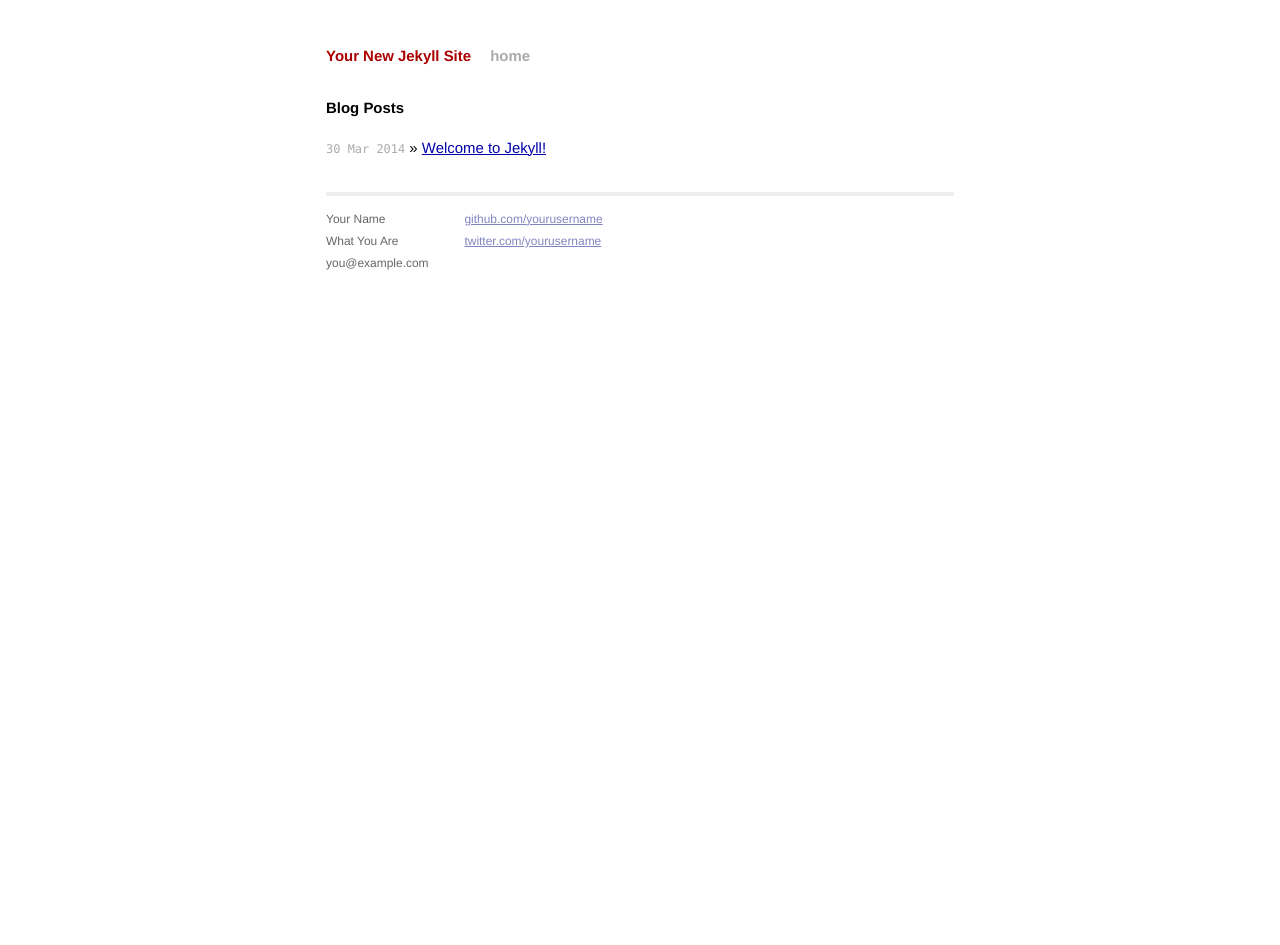
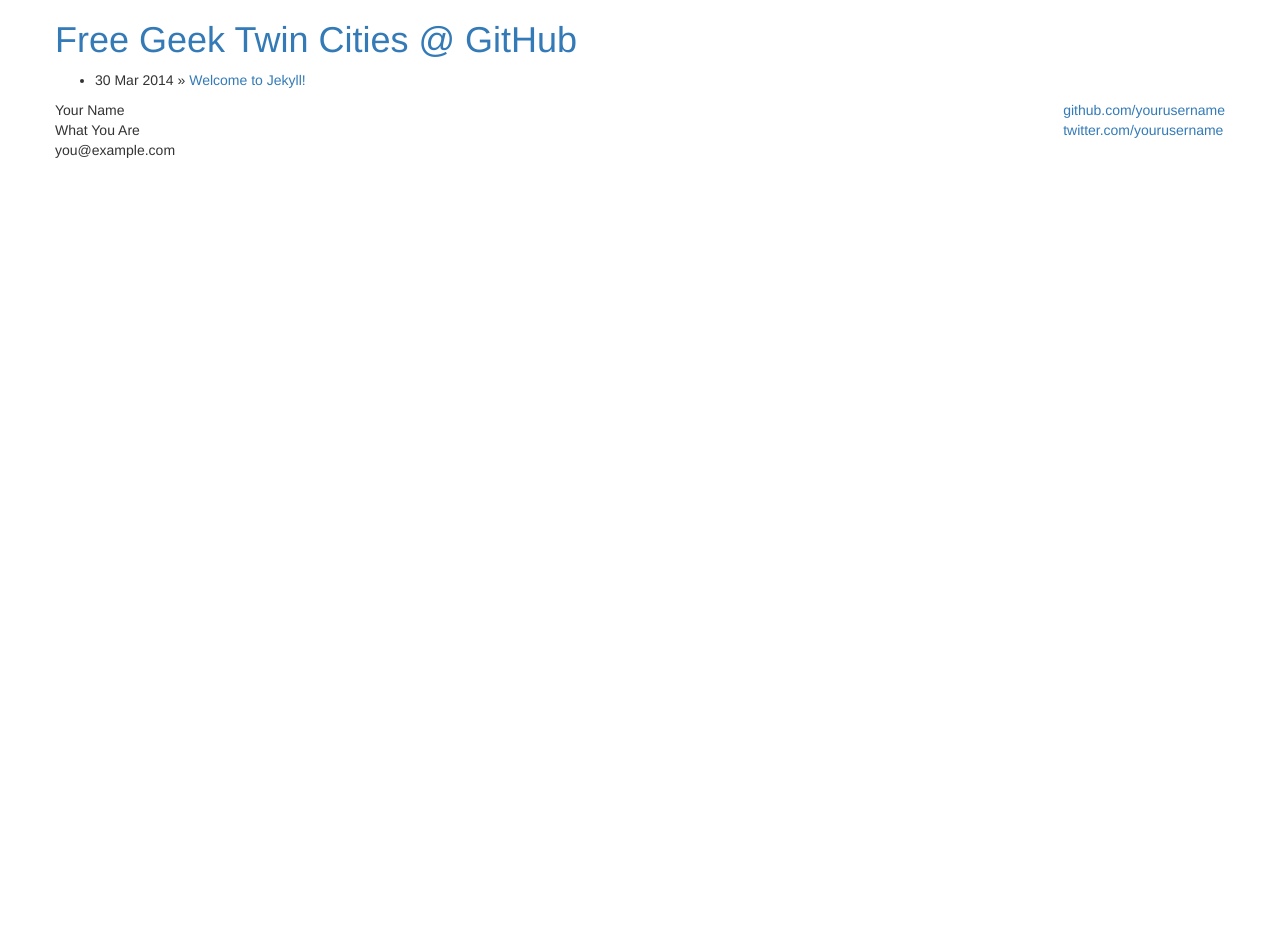
Before and after one commit to FreeGeekTwinCities/freegeektwincities.github.io, a Jekyll site: the page built from index.html, in a window 1280 px wide. Built offline with Jekyll 4.4.1, drawn with Linux system fonts in a browser that asks for light colours; nearby versions of some CDN libraries; Markdown is read by kramdown in place of the engine named in the settings; after the commit the page ends 900 px from its top, so only the background shows below that.

Commit message:
tweaking layout

```diff
--- a/_config.yml
+++ b/_config.yml
@@ -1,3 +1,3 @@
-name: Your New Jekyll Site
+name: Free Geek Twin Cities @ GitHub
 markdown: redcarpet
 pygments: true
--- a/_layouts/default.html
+++ b/_layouts/default.html
@@ -5,6 +5,8 @@
         <meta http-equiv="X-UA-Compatible" content="IE=edge,chrome=1">
         <title>{{ page.title }}</title>
         <meta name="viewport" content="width=device-width">
+
+        <link rel="stylesheet" href="//cdnjs.cloudflare.com/ajax/libs/twitter-bootstrap/3.1.1/css/bootstrap.min.css">
 
         <!-- syntax highlighting CSS -->
         <link rel="stylesheet" href="/css/syntax.css">
@@ -15,28 +17,29 @@
     </head>
     <body>
 
-        <div class="site">
-          <div class="header">
+        <div class="site container">
+          <div class="header row">
             <h1 class="title"><a href="/">{{ site.name }}</a></h1>
-            <a class="extra" href="/">home</a>
           </div>
 
-          {{ content }}
+          <div class="content row">{{ content }}</div>
 
-          <div class="footer">
-            <div class="contact">
+          <div class="footer row">
+            <div class="contact pull-right">
+              <p>
+                <a href="https://github.com/yourusername">github.com/yourusername</a><br />
+                <a href="https://twitter.com/yourusername">twitter.com/yourusername</a><br />
+              </p>
+            </div>
+
+            <div class="contact pull-left">
               <p>
                 Your Name<br />
                 What You Are<br />
                 you@example.com
               </p>
             </div>
-            <div class="contact">
-              <p>
-                <a href="https://github.com/yourusername">github.com/yourusername</a><br />
-                <a href="https://twitter.com/yourusername">twitter.com/yourusername</a><br />
-              </p>
-            </div>
+
           </div>
         </div>
 
--- a/css/main.css
+++ /dev/null
@@ -1,160 +0,0 @@
-/*****************************************************************************/
-/*
-/* Common
-/*
-/*****************************************************************************/
-
-/* Global Reset */
-* {
-  margin: 0;
-  padding: 0;
-}
-
-html, body { height: 100%; }
-
-body {
-  background-color: #FFF;
-  font: 13.34px Helvetica, Arial, sans-serif;
-  font-size: small;
-  text-align: center;
-}
-
-h1, h2, h3, h4, h5, h6 {
-  font-size: 100%; }
-
-h1 { margin-bottom: 1em; }
-p { margin: 1em 0; }
-
-a         { color: #00a; }
-a:hover   { color: #000; }
-a:visited { color: #a0a; }
-
-/*****************************************************************************/
-/*
-/* Home
-/*
-/*****************************************************************************/
-.posts {
-  list-style-type: none;
-  margin-bottom: 2em;
-}
-
-.posts li {
-  line-height: 1.75em;
-}
-
-.posts span {
-  color: #aaa;
-  font-family: Monaco, "Courier New", monospace;
-  font-size: 80%;
-}
-
-/*****************************************************************************/
-/*
-/* Site
-/*
-/*****************************************************************************/
-
-.site {
-  font-size: 115%;
-  text-align: justify;
-  width: 42em;
-  margin: 3em auto 2em;
-  line-height: 1.5em;
-}
-
-.header a {
-  font-weight: bold;
-  text-decoration: none;
-}
-
-.title {
-  display: inline-block;
-  margin-bottom: 2em;
-}
-
-.title a {
-  color: #a00;
-}
-
-.title a:hover {
-  color: #000;
-}
-
-.header a.extra {
-  color: #aaa;
-  margin-left: 1em;
-}
-
-.header a.extra:hover {
-  color: #000;
-}
-
-.meta {
-  color: #aaa;
-}
-
-.footer {
-  font-size: 80%;
-  color: #666;
-  border-top: 4px solid #eee;
-  margin-top: 2em;
-  overflow: hidden;
-}
-
-.footer .contact {
-  float: left;
-  margin-right: 3em;
-}
-
-.footer .contact a {
-  color: #8085C1;
-}
-
-.footer .rss {
-  margin-top: 1.1em;
-  margin-right: -.2em;
-  float: right;
-}
-
-.footer .rss img {
-  border: 0;
-}
-
-/*****************************************************************************/
-/*
-/* Posts
-/*
-/*****************************************************************************/
-
-/* standard */
-.post pre {
-  border: 1px solid #ddd;
-  background-color: #eef;
-  padding: 0 .4em;
-}
-
-.post ul, .post ol {
-  margin-left: 1.35em;
-}
-
-.post code {
-  border: 1px solid #ddd;
-  background-color: #eef;
-  padding: 0 .2em;
-}
-
-.post pre code {
-  border: none;
-}
-
-/* terminal */
-.post pre.terminal {
-  border: 1px solid #000;
-  background-color: #333;
-  color: #FFF;
-}
-
-.post pre.terminal code {
-  background-color: #333;
-}
--- a/index.html
+++ b/index.html
@@ -1,10 +1,9 @@
 ---
 layout: default
-title: Your New Jekyll Site
+title: Free Geek Twin Cities @ GitHub
 ---
 
 <div id="home">
-  <h1>Blog Posts</h1>
   <ul class="posts">
     {% for post in site.posts %}
       <li><span>{{ post.date | date_to_string }}</span> &raquo; <a href="{{ post.url }}">{{ post.title }}</a></li>
```
